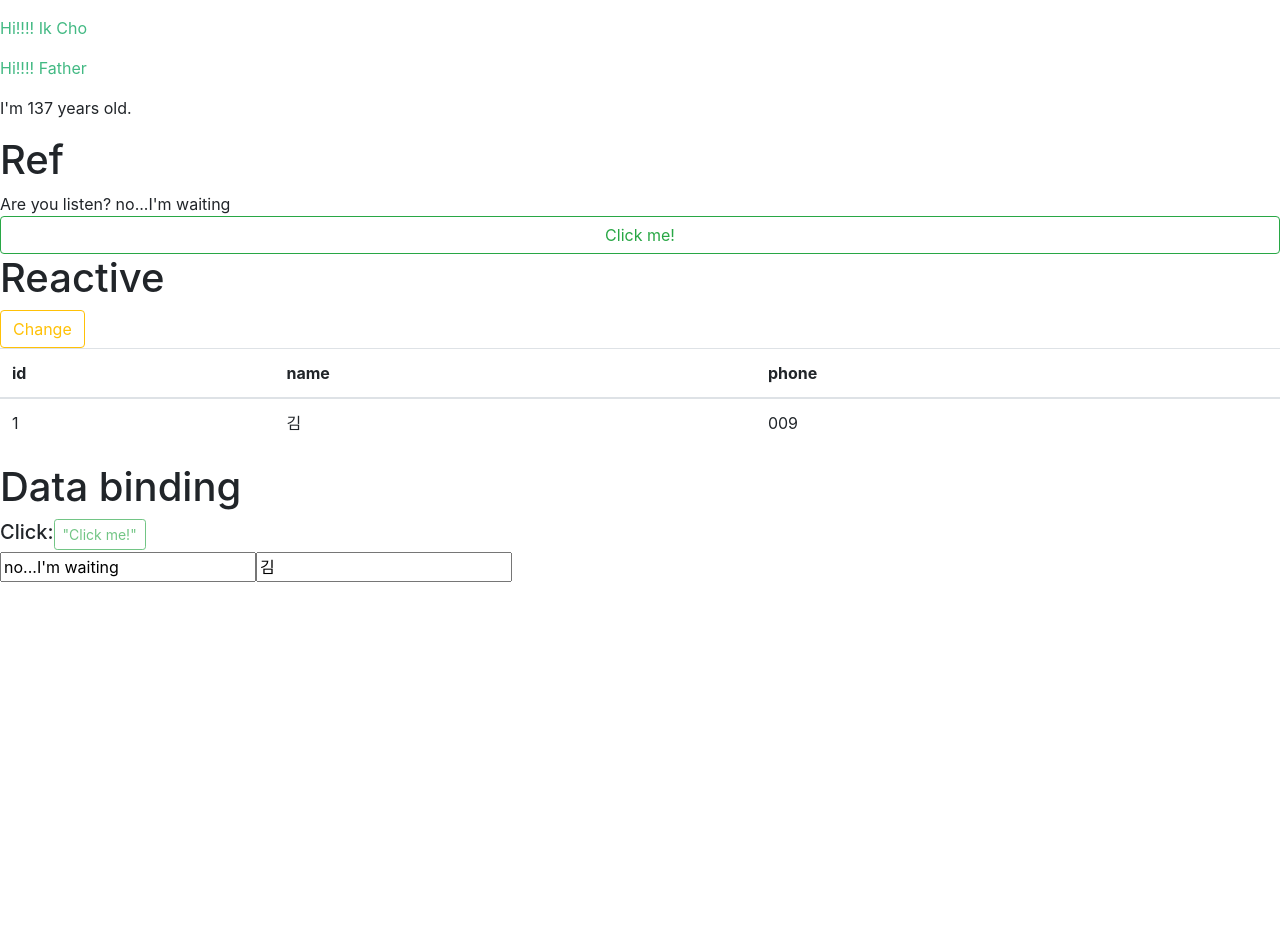
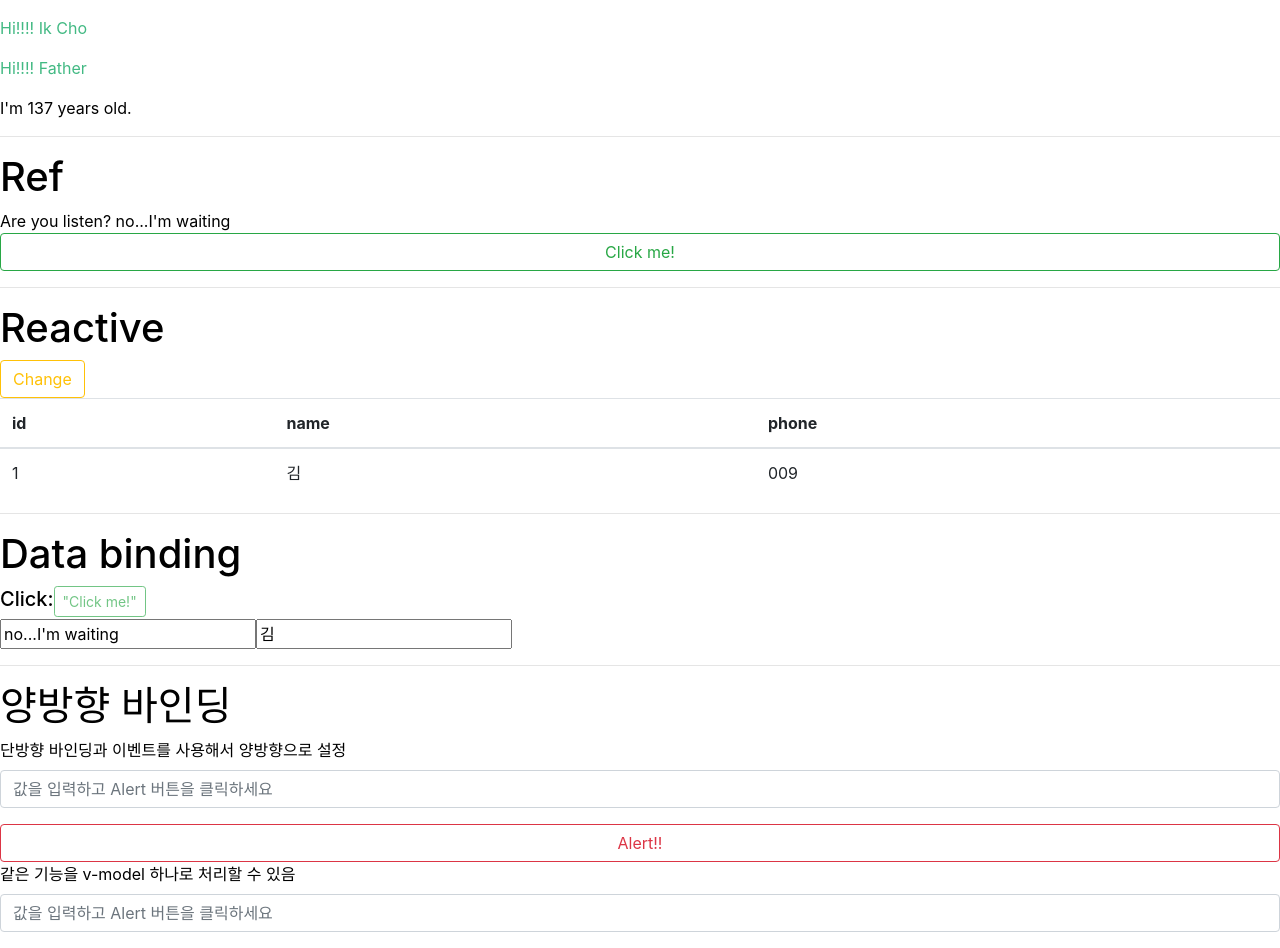
Before and after one commit to cheerdearhere/studyVue3, a Vue app: page / in a window 1280 px wide. Shown: the part 200-1148 px from the top of the page. Before the commit the page ends 800 px from the top, so only its background shows below. Built offline with nearby package versions, Linux system fonts and the light colour scheme.

Commit message:
- dataBinding(양방향) : v-bind+v-on//v-model
- v-bind(데이터 바인딩), v-on(이벤트관리)을 통해 양방향 관리
- v-model이 있으면 볋도의 함수 지정이나 이벤트 관리 없이 처리가능

```diff
--- a/src/App.vue
+++ b/src/App.vue
@@ -14,6 +14,7 @@
     <p class="functionCall">{{greeting("Father")}}</p>
     <p>{{myAge("1888-01-01")}}</p>
   </div>
+  <hr/>
   <div class="usingEvent">
     <h1>Ref</h1>
     <div> Are you listen? {{afterClick}}</div>
@@ -24,6 +25,7 @@
     >
       Click me!
     </button>
+    <hr/>
     <h1>Reactive</h1>
     <button class="btn btn-outline-warning bin-block" v-on:click="changeUserData">Change</button>
     <div>
@@ -45,6 +47,7 @@
       </table>
     </div>
   </div>
+  <hr/>
   <div class="dataBind">
     <h1>Data binding</h1>
     <h5 class="label">Click: </h5>
@@ -56,6 +59,37 @@
     v-on: => @
 -->
     <input type="text" :value="userData.name" @mouseover="changeUserData"/>
+  </div>
+  <hr/>
+  <div class="useModel">
+    <h1>양방향 바인딩</h1>
+    <div class="form-group">
+      <label class="label" for="useEvent">단방향 바인딩과 이벤트를 사용해서 양방향으로 설정 &emsp;</label>
+      <input
+          id="useEvent"
+          class="form-control"
+          type="text"
+          :value="mvData"
+          @input="updateMVdata"
+          placeholder="값을 입력하고 Alert 버튼을 클릭하세요"
+      />
+    </div>
+    <button
+        class="btn btn-block btn-outline-danger"
+        @click="onSubmit"
+    >
+      Alert!!
+    </button>
+    <div class="form-group">
+      <label class="label" for="useVModel">같은 기능을 v-model 하나로 처리할 수 있음 &emsp; </label>
+      <input
+          id="useVModel"
+          class="form-control"
+          type="text"
+          v-model="mvData"
+          placeholder="값을 입력하고 Alert 버튼을 클릭하세요"
+      />
+    </div>
   </div>
 </template>
 
@@ -77,6 +111,13 @@
       });
       let toggleType = ref("text");
       let toggleClass = ref("red");
+      const mvData = ref("");
+      const onSubmit = ()=>{
+        alert(mvData.value);
+      };
+      const updateMVdata = (e)=>{
+        mvData.value = e.target.value;
+      }
       // functions
       const greeting = (whom)=>{//함수 지정
         if(!whom)whom=name;
@@ -110,12 +151,13 @@
         userData,
         toggleType,
         toggleClass,
-
+        mvData,
         greeting,//function도 export시킬 수 있음
         myAge,
         listeningFunction,
         changeUserData,
-
+        onSubmit,
+        updateMVdata,
       }
     }
   }
@@ -123,6 +165,10 @@
 
 <style>
   // stylesheet code
+  body{
+    padding-bottom: 10%;
+    padding-left: 5%;
+  }
   div{
     background: #fff;
     color:#000;
@@ -149,4 +195,5 @@
   .blueName {
     background-color:blue;
   }
+
 </style>
```
